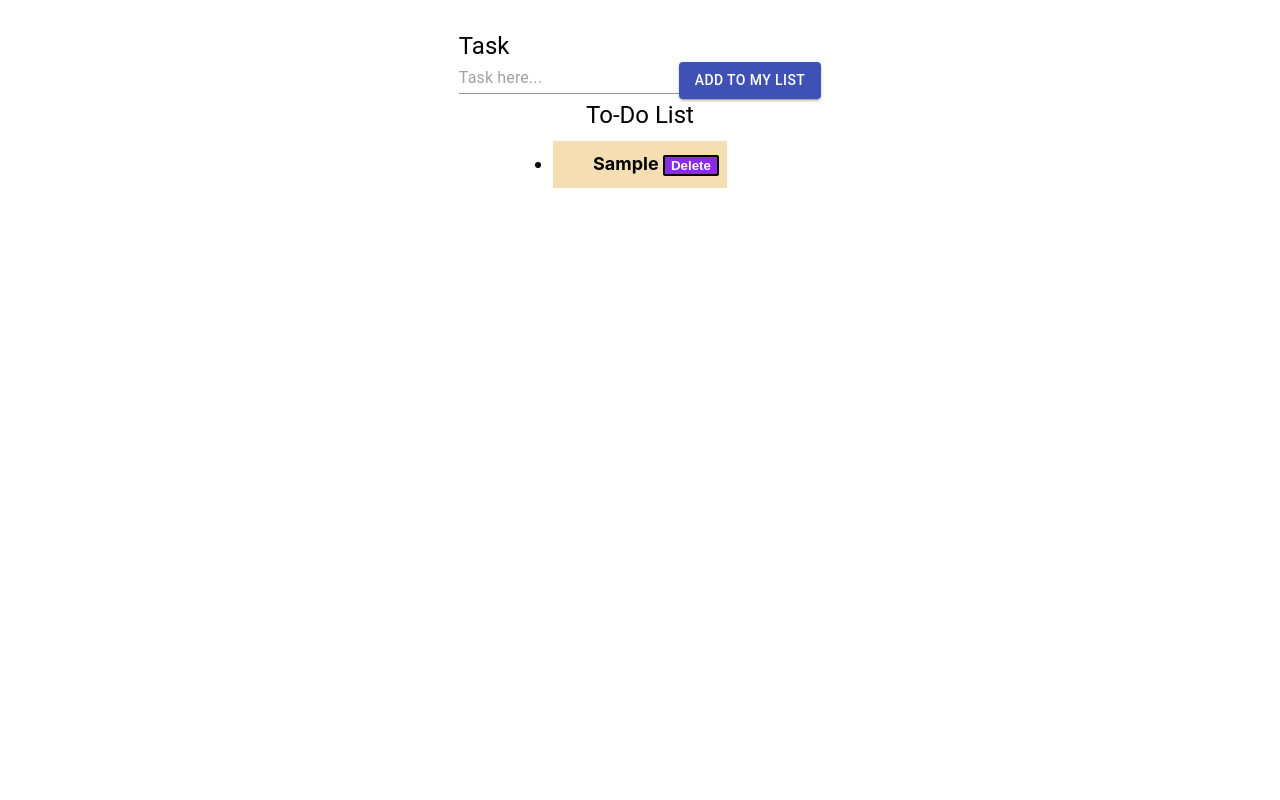
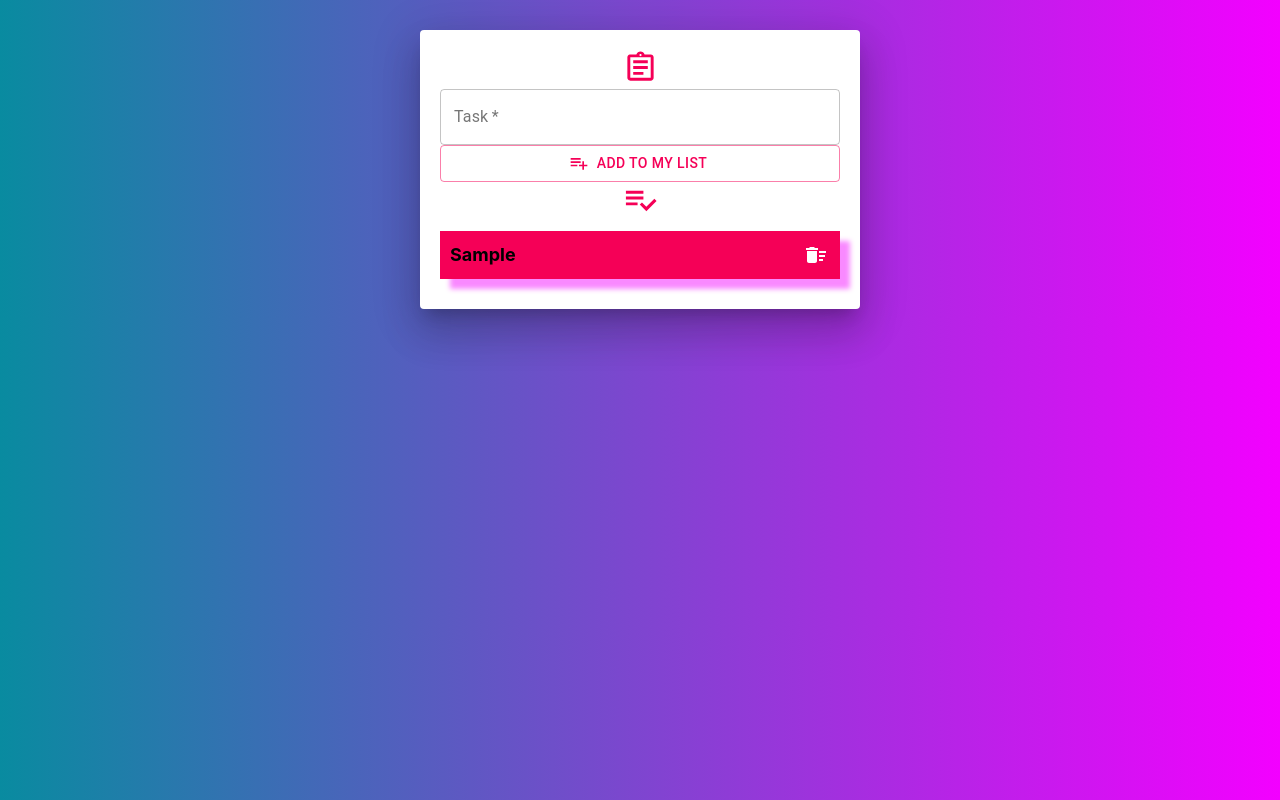
Before and after one commit to Mihirss/to-do, a React (Create React App) app: page / in a window 1280 px wide. Both pictures are taken after typing "Sample" into the empty fields and a click on the button "ADD TO MY LIST". Built offline with nearby package versions, Linux system fonts and the light colour scheme.

Commit message:
To-Do Fully functional

```diff
--- a/package.json
+++ b/package.json
@@ -4,6 +4,7 @@
   "private": true,
   "dependencies": {
     "@material-ui/core": "^4.12.3",
+    "@material-ui/icons": "^4.11.2",
     "@testing-library/jest-dom": "^5.14.1",
     "@testing-library/react": "^11.2.7",
     "@testing-library/user-event": "^12.8.3",
--- a/src/App.js
+++ b/src/App.js
@@ -2,55 +2,57 @@ import React from 'react'
 import { useState } from 'react'
 import Button from '@material-ui/core/Button';
 import TextField from '@material-ui/core/TextField';
-import Typography from '@material-ui/core/Typography';
 import ListItem from './Components/Listitem';
-
-
-
+import { Grid, Paper } from '@material-ui/core';
+import Add from '@material-ui/icons/PlaylistAddOutlined';
+import AssignmentOutlinedIcon from '@material-ui/icons/AssignmentOutlined';
+import PlaylistAddCheckOutlinedIcon from '@material-ui/icons/PlaylistAddCheckOutlined';
 
 const App = () => {
-  const [todoList,setTodoList] = useState([])// setNewtodoList. todoList, setTodoList
+  const [todoList, setTodoList] = useState([])// setNewtodoList. todoList, setTodoList
   const [taskName, setTaskname] = useState('')
 
-
-  function handleSubmit(e){
-    if(taskName != 0){
+  function handleSubmit(e) {
+    if (taskName != 0) {
       e.preventDefault();
-    setTodoList([...todoList,{id: todoList.length, name: taskName}]);
+      setTodoList([...todoList, { id: todoList.length, name: taskName }]);
       setTaskname("");
     }
-    else{
+    else {
       alert("To-Do List need Some Task for execute. so, Please Must be add Some Task.")
     }
   }
 
-
-
-  function removeItem(id){
+  function removeItem(id) {
     console.log(id)
-    const newList=todoList.filter((item)=> item.id !== id)
+    const newList = todoList.filter((item) => item.id !== id)
     console.log(newList)
     // debugger
     setTodoList(newList)
-
   }
 
+  const paperstyle = { padding: 20, width: 400, magin: "20px auto" }
 
   return (
     <>
+      <Grid>
+        <Paper elevation={24} style={paperstyle}>
+          <Grid align='center'>
+            <AssignmentOutlinedIcon color='secondary' fontSize='large' />
             <form>
-      <Typography component="h1" variant="h5">Task</Typography>
-      <TextField type="text" placeholder="Task here..." value={taskName} onChange={e => setTaskname(e.target.value)} />
-      <Button variant="contained" color="primary" onClick = {handleSubmit}>Add To my List</Button>
+              <TextField id="outlined-basic" label="Task" variant="outlined" color="secondary" type="text" placeholder="Task here..." fullWidth required value={taskName} onChange={e => setTaskname(e.target.value)} />
+              <Button variant="outlined" color="secondary" mt={10} fullWidth required startIcon={<Add />} onClick={handleSubmit}>Add To my List</Button>
             </form>
-      <Typography component="h1" variant="h5">To-Do List</Typography>
+            <PlaylistAddCheckOutlinedIcon color='secondary' fontSize='large' />
             <ul>
               {todoList.map(item => (
-        <ListItem item = {item}
-        removeItem={removeItem}
-        />
+                <ListItem item={item} removeItem={removeItem} />
               ))
-      }</ul>
+              }
+            </ul>
+          </Grid>
+        </Paper>
+      </Grid>
     </>
   )
 }
--- a/src/Components/Listitem.js
+++ b/src/Components/Listitem.js
@@ -1,13 +1,21 @@
 import React from 'react';
 import clsx from 'clsx';
-import { useState } from 'react'
+import { useState } from 'react';
+import IconButton from '@material-ui/core/IconButton';
+import Dele from '@material-ui/icons/DeleteSweep';
 
 
 
-function Listitem({item,removeItem}) {
+
+function Listitem({ item, removeItem }) {
     const [isClicked, setIsClicked] = useState(false)
+    // const iconstyle={"&:hover": { Color: "yellow" }}
     return (
-            <li className={clsx({isliClicked:isClicked})} onClick={()=> setIsClicked(!isClicked)} key ={item.id}>{item.name} <button onClick={()=> removeItem(item.id)}>Delete</button> </li>
+        <li className={clsx({ isliClicked: isClicked })} onClick={() => setIsClicked(!isClicked)} key={item.id}>{item.name}
+            <IconButton style={{ color: 'white' }} aria-label="delete" onClick={() => removeItem(item.id)}>
+                <Dele />
+            </IconButton>
+        </li>
     )
 }
 
--- a/src/index.css
+++ b/src/index.css
@@ -4,6 +4,8 @@ body {
     sans-serif;
   -webkit-font-smoothing: antialiased;
   -moz-osx-font-smoothing: grayscale;
+  background: rgb(9,139,160);
+  background: linear-gradient(90deg, rgba(9,139,160,1) 0%, rgba(243,0,255,1) 100%);
 }
 
 code {
@@ -12,7 +14,7 @@ code {
 }
 
 .isliClicked {
-  background:green;
+  background:#757575;
   color: white;
   font-weight: bolder;
   text-decoration: line-through;
@@ -36,36 +38,23 @@ ul {
 }
 
 ul li {
-  cursor: pointer;
+  display: flex;
   position: relative;
-  padding: 12px 8px 12px 40px;
-  background: wheat;
+  padding-left: 10px;
+  margin-top: 5px;
+  background: #f50057;
   color: black;
   font-size: 18px;
   font-weight: bold;
   transition: 0.2s;
-}
-
-ul li:nth-child(even) {
-  background:whitesmoke;
+  justify-content: space-between;
+  align-items: center;
+  box-shadow: 10px 10px 5px rgb(249, 137, 255);
 }
 
 ul li:hover {
-  background: blue;
+  background: #ff76a6;
   color: white;
+  border: 2px solid #a7305a;
+  transition: 0.2s;
 }
-
-button{
-  background-color:blueviolet;
-  align-items: center;
-  color:white;
-  font-weight: bold;
-  border: 2px solid black;
-  border-radius: 2px;
-}
-
-.form{
-  background-color: whitesmoke;
-  border: 2px solid gray;
-  box-shadow: gray 15px 12px 10px 0px;
-}
```
Also changed, not shown: src/App.css (+0 -7 lines), 1 other file (tests, documents, lock files or other folders). Lines whose indentation alone changed are shown as unchanged.
